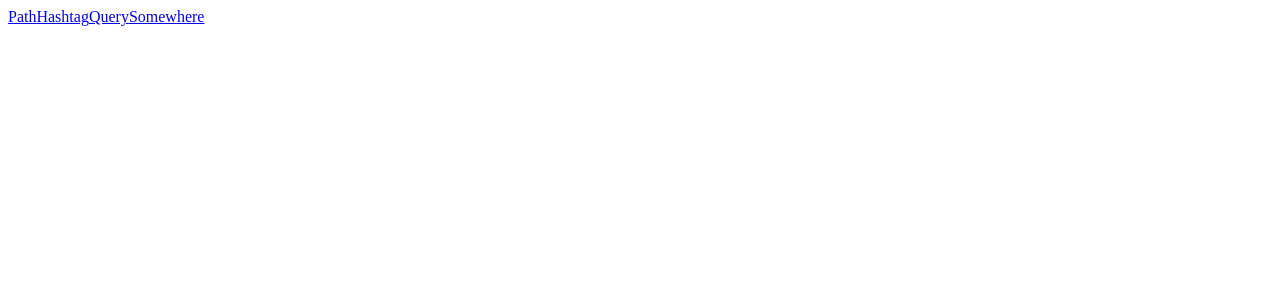
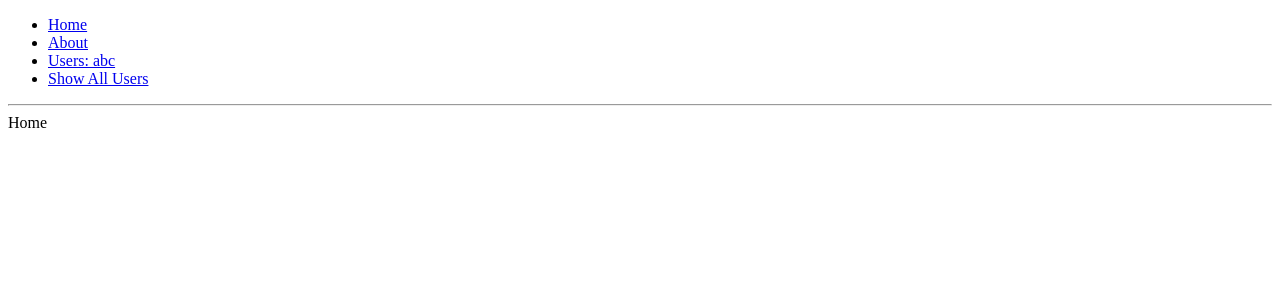
Before and after one commit to CarlosRamirezA/React, a React (Create React App) app: page / in a window 1280 px wide. Shown: the top 300 px of the page. Built offline with nearby package versions, Linux system fonts and the light colour scheme.

Commit message:
Router Switch

```diff
--- a/src/App.js
+++ b/src/App.js
@@ -1,13 +1,14 @@
 import React  from 'react';
 import React_Router from './react_router';
 import Linked from './router_link';
+import SwitchRoute from './switch'
 
 class App extends React.Component {
 
   render(){
     return (
     <div>
-      <Linked/>
+      <SwitchRoute/>
     </div>
   )
  };
--- /dev/null
+++ b/src/switch.js
@@ -0,0 +1,56 @@
+import React from "react";
+import { render } from "react-dom";
+import { BrowserRouter, Route, Link, Switch } from "react-router-dom";
+
+const Home = () => <div>Home</div>;
+const About = () => <div>About</div>;
+const AllUsers = () => {
+  return (
+    <div>
+      Show All Users:
+      <ul>
+        <li>abc</li>
+        <li>def</li>
+        <li>ghi</li>
+      </ul>
+    </div>
+  );
+};
+const Users = ({ match }) => <div>{match.params.id}</div>;
+const DefaultRoute = () => <div>Default Route</div>;
+
+class SwitchRoute extends React.Component{
+
+  render(){
+      return(
+          <BrowserRouter>
+            <div>
+              <ul>
+                <li>
+                  <Link to="/">Home</Link>
+                </li>
+                <li>
+                  <Link to="/about">About</Link>
+                </li>
+                <li>
+                  <Link to="/users/abc">Users: abc</Link>
+                </li>
+                <li>
+                  <Link to="/users/allUsers">Show All Users</Link>
+                </li>
+              </ul>
+              <hr />
+              <Switch>
+                <Route exact path="/" component={Home} />
+                <Route path="/about" component={About} />
+                <Route path="/users/allUsers" component={AllUsers} />
+                <Route path="/users/:id" component={Users} />
+                <Route component={DefaultRoute} />
+              </Switch>
+            </div>
+          </BrowserRouter>
+      )
+  }
+}
+
+export default SwitchRoute;
```
